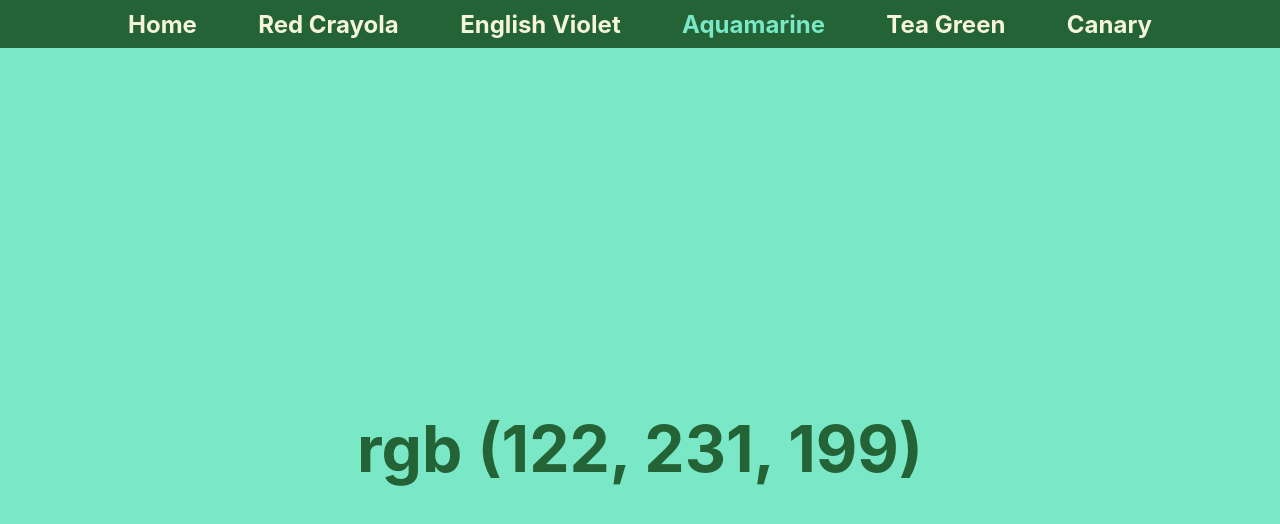
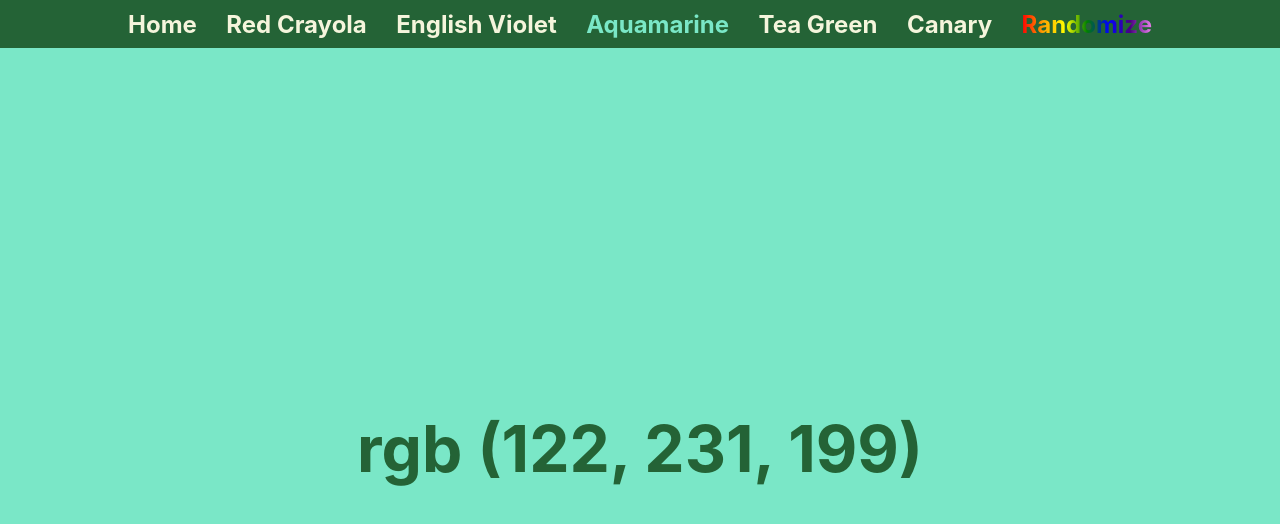
Before and after one commit to GeoSauer/react-color-router-from-scratch, a React (Create React App) app: page /rgb/122/231/199 in a window 1280 px wide. Shown: the top 524 px of the page. Built offline with nearby package versions, Linux system fonts and the light colour scheme.

Commit message:
add Randomize NavLink

```diff
--- a/src/components/layout/Nav/Nav.js
+++ b/src/components/layout/Nav/Nav.js
@@ -3,6 +3,10 @@ import { NavLink } from 'react-router-dom';
 import './Nav.css';
 
 export default function Nav() {
+  const randR = Math.floor(Math.random() * 256);
+  const randG = Math.floor(Math.random() * 256);
+  const randB = Math.floor(Math.random() * 256);
+
   return (
     <header className="header">
       <NavLink exact to="/">
@@ -23,6 +27,9 @@ export default function Nav() {
       <NavLink className="canary" to="/rgb/255/246/137">
         Canary
       </NavLink>
+      <NavLink className="rainbow-text" to={`/rgb/${randR}/${randG}/${randB}`}>
+        Randomize
+      </NavLink>
     </header>
   );
 }
--- a/src/components/layout/RGB/RGB.js
+++ b/src/components/layout/RGB/RGB.js
@@ -5,6 +5,7 @@ import './RGB.css';
 
 export default function RGB() {
   const { r, g, b } = useParams();
+
   return (
     <>
       <Nav />
```
